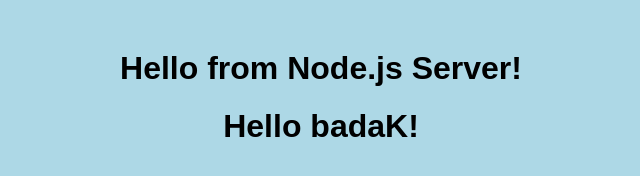
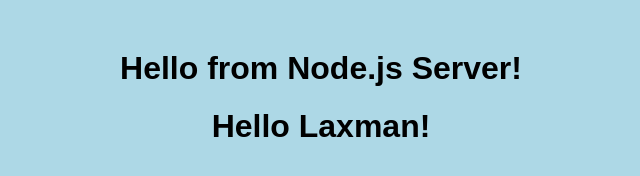
Before and after one commit to pratikwayal01/simple-webserver, a website: page public/index.html in a window 1280 px wide. Shown: the whole page, without its empty margins (319-959 px from the left). Drawn offline with Linux system fonts and the light colour scheme.

Commit message:
Update index.html

```diff
--- a/public/index.html
+++ b/public/index.html
@@ -7,7 +7,7 @@
 </head>
 <body>
     <h1>Hello from Node.js Server!</h1>
-    <h1>Hello badaK!</h1>
+    <h1>Hello Laxman!</h1>
 
     <script src="script.js"></script>
 </body>
```
